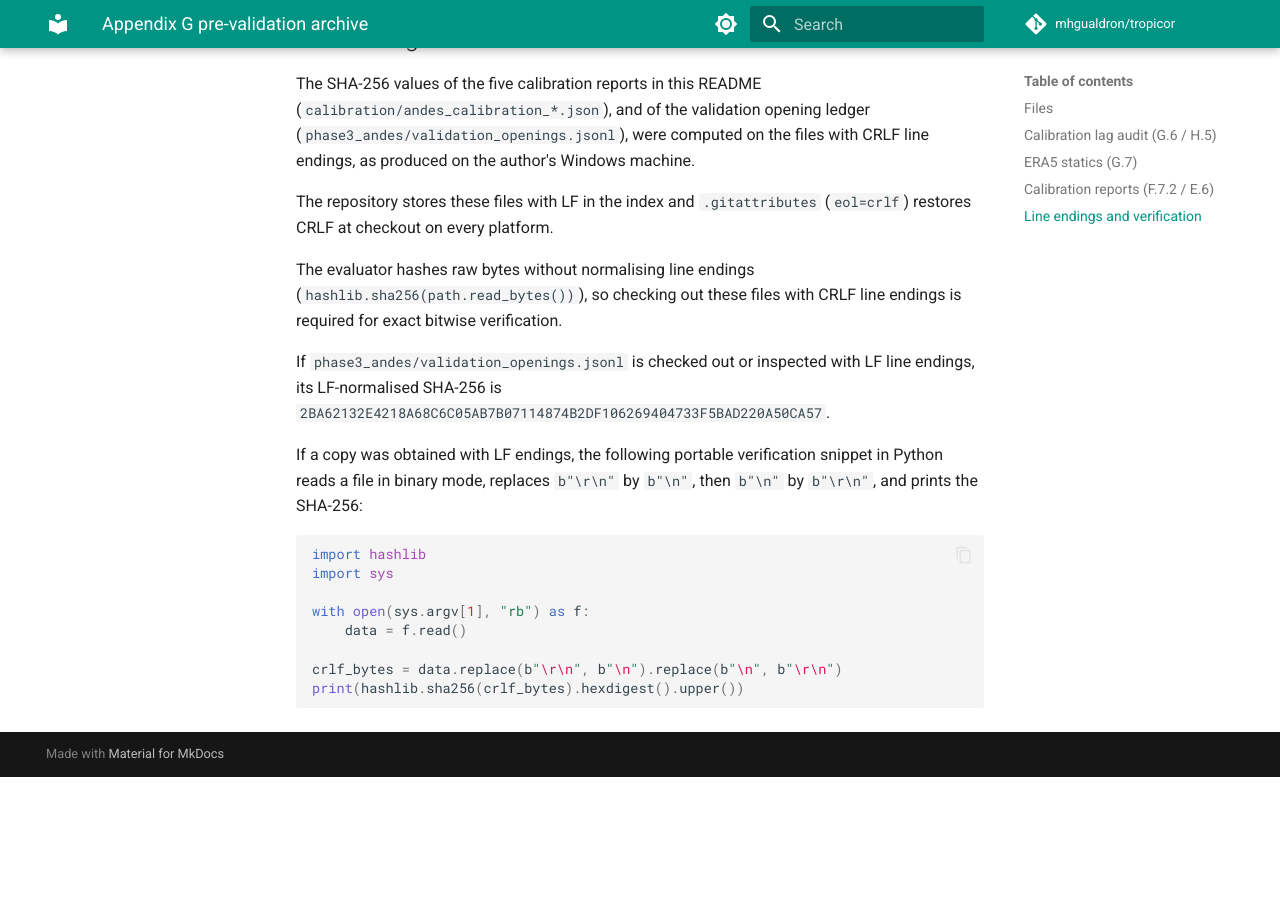
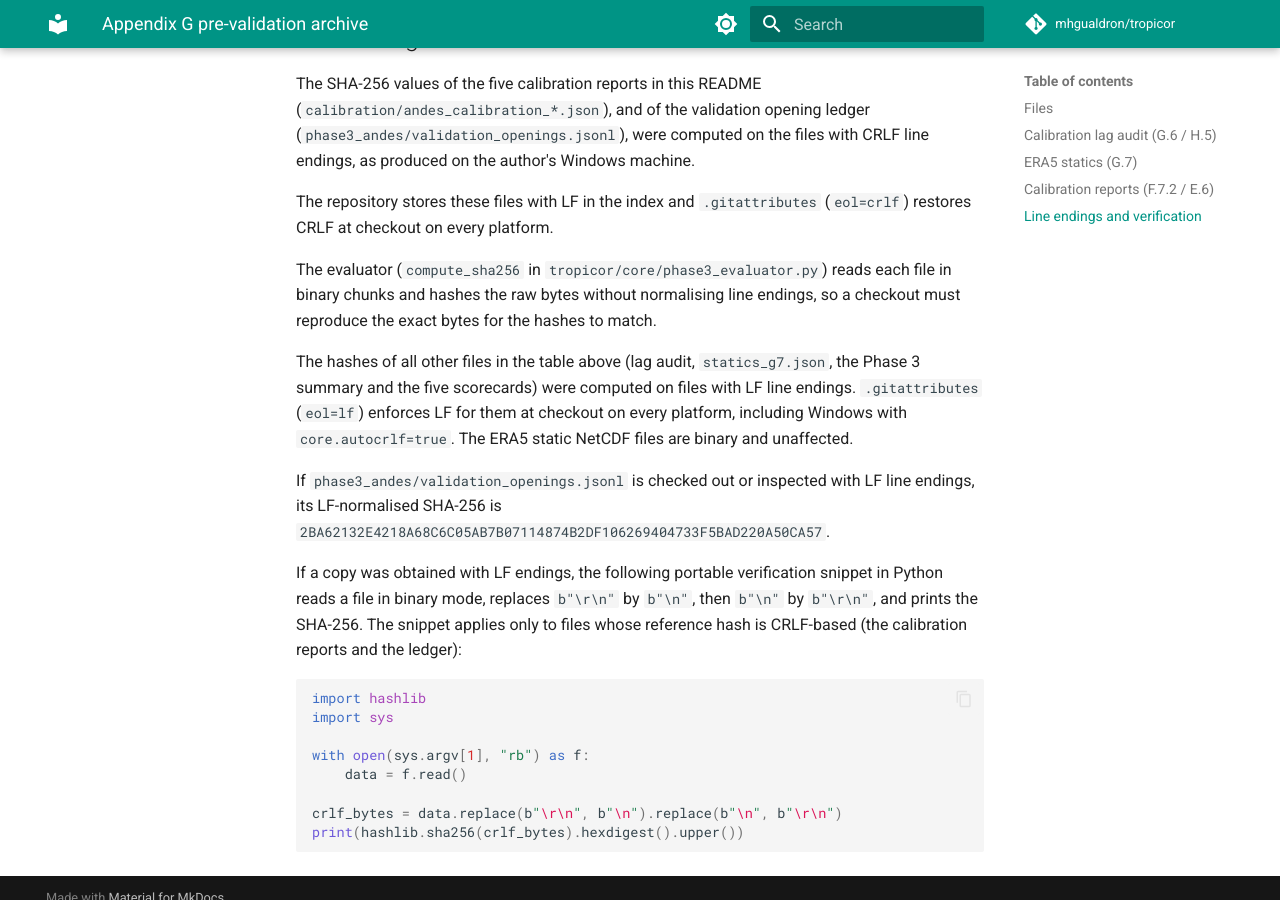
Before and after one commit to mhgualdron/tropicor, an MkDocs documentation site: the page built from docs/science/appendix_g/README.md, in a window 1280 px wide and 900 px high, scrolled down 2811 px. Built offline with MkDocs 1.6.1 and Material for MkDocs 9.7.7, drawn with Linux system fonts in a browser that asks for light colours; comment, search, counter and statistics services are not loaded; before the commit the page ends 3588 px from its top, so only the background shows below that.

Commit message:
fix(repo): pin LF checkout for the archived files verified by SHA-256

````diff
--- a/docs/science/appendix_g/README.md
+++ b/docs/science/appendix_g/README.md
@@ -54,11 +54,13 @@ The SHA-256 values of the five calibration reports in this README (`calibration/
 
 The repository stores these files with LF in the index and `.gitattributes` (`eol=crlf`) restores CRLF at checkout on every platform.
 
-The evaluator hashes raw bytes without normalising line endings (`hashlib.sha256(path.read_bytes())`), so checking out these files with CRLF line endings is required for exact bitwise verification.
+The evaluator (`compute_sha256` in `tropicor/core/phase3_evaluator.py`) reads each file in binary chunks and hashes the raw bytes without normalising line endings, so a checkout must reproduce the exact bytes for the hashes to match.
+
+The hashes of all other files in the table above (lag audit, `statics_g7.json`, the Phase 3 summary and the five scorecards) were computed on files with LF line endings. `.gitattributes` (`eol=lf`) enforces LF for them at checkout on every platform, including Windows with `core.autocrlf=true`. The ERA5 static NetCDF files are binary and unaffected.
 
 If `phase3_andes/validation_openings.jsonl` is checked out or inspected with LF line endings, its LF-normalised SHA-256 is `2BA62132E4218A68C6C05AB7B07114874B2DF106269404733F5BAD220A50CA57`.
 
-If a copy was obtained with LF endings, the following portable verification snippet in Python reads a file in binary mode, replaces `b"\r\n"` by `b"\n"`, then `b"\n"` by `b"\r\n"`, and prints the SHA-256:
+If a copy was obtained with LF endings, the following portable verification snippet in Python reads a file in binary mode, replaces `b"\r\n"` by `b"\n"`, then `b"\n"` by `b"\r\n"`, and prints the SHA-256. The snippet applies only to files whose reference hash is CRLF-based (the calibration reports and the ledger):
 
 ```python
 import hashlib
````
Also changed, not shown: 1 other file.
